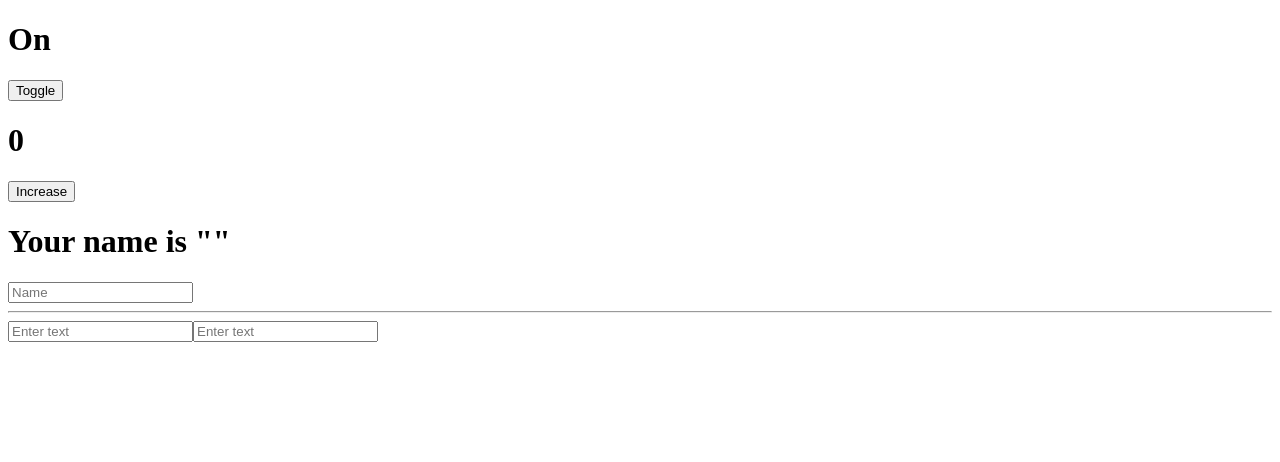
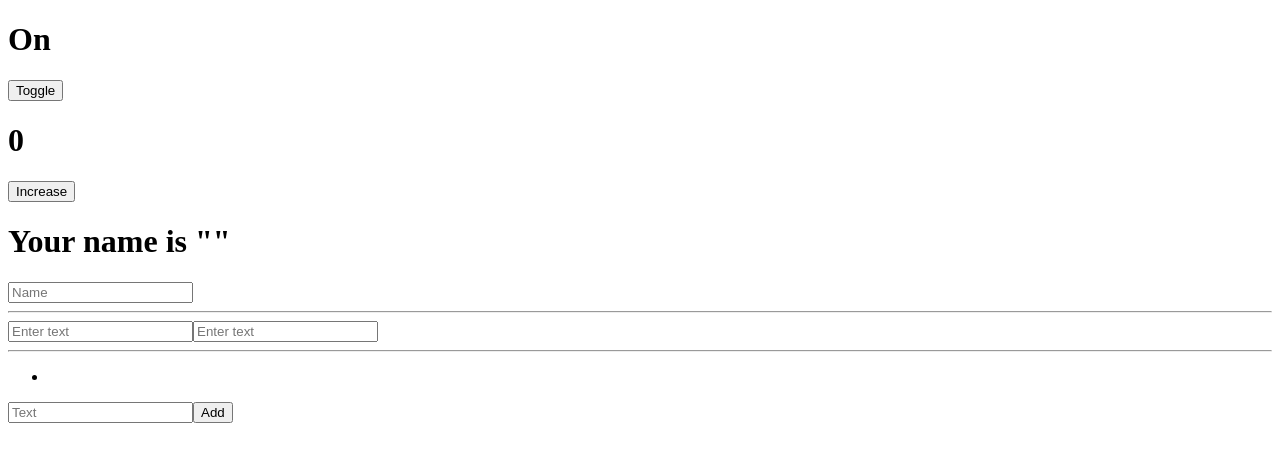
Before and after one commit to MadinaTadjidinova/my-first-app, a React (Create React App) app: page / in a window 1280 px wide. Shown: the top 462 px of the page. Built offline with nearby package versions, Linux system fonts and the light colour scheme.

Commit message:
Staerted to do list.js

```diff
--- /dev/null
+++ b/src/01.03.2021/List.js
@@ -0,0 +1,24 @@
+import { useState } from "react";
+
+function List() {
+    const [list, setList] = useState("");
+
+    return(
+        <div className="List">
+            <ul>
+                <li>{list}</li>
+            </ul>
+            <input type="text"
+            placeholder="Text"
+
+             onInput={(event) => setList(event.target.value.trim())} />
+              <button onClick={() => setList(list)}>Add</button>
+        </div>
+    )
+}
+
+
+export default List;
+
+
+;
--- a/src/App.js
+++ b/src/App.js
@@ -4,6 +4,7 @@ import Switch from "./01.03.2021/Switch";
 import Counter from "./01.03.2021/Counter";
 import Name from "./01.03.2021/Name";
 import Text from "./01.03.2021/Text";
+import List from "./01.03.2021/List";
 
 function App() {
   return (
@@ -13,6 +14,8 @@ function App() {
       <Name />
       <hr />
       <Text />
+      <hr />
+      <List />
     </div>
   )
 }
```
Also changed, not shown: src/01.03.2021/Form.js (added).
